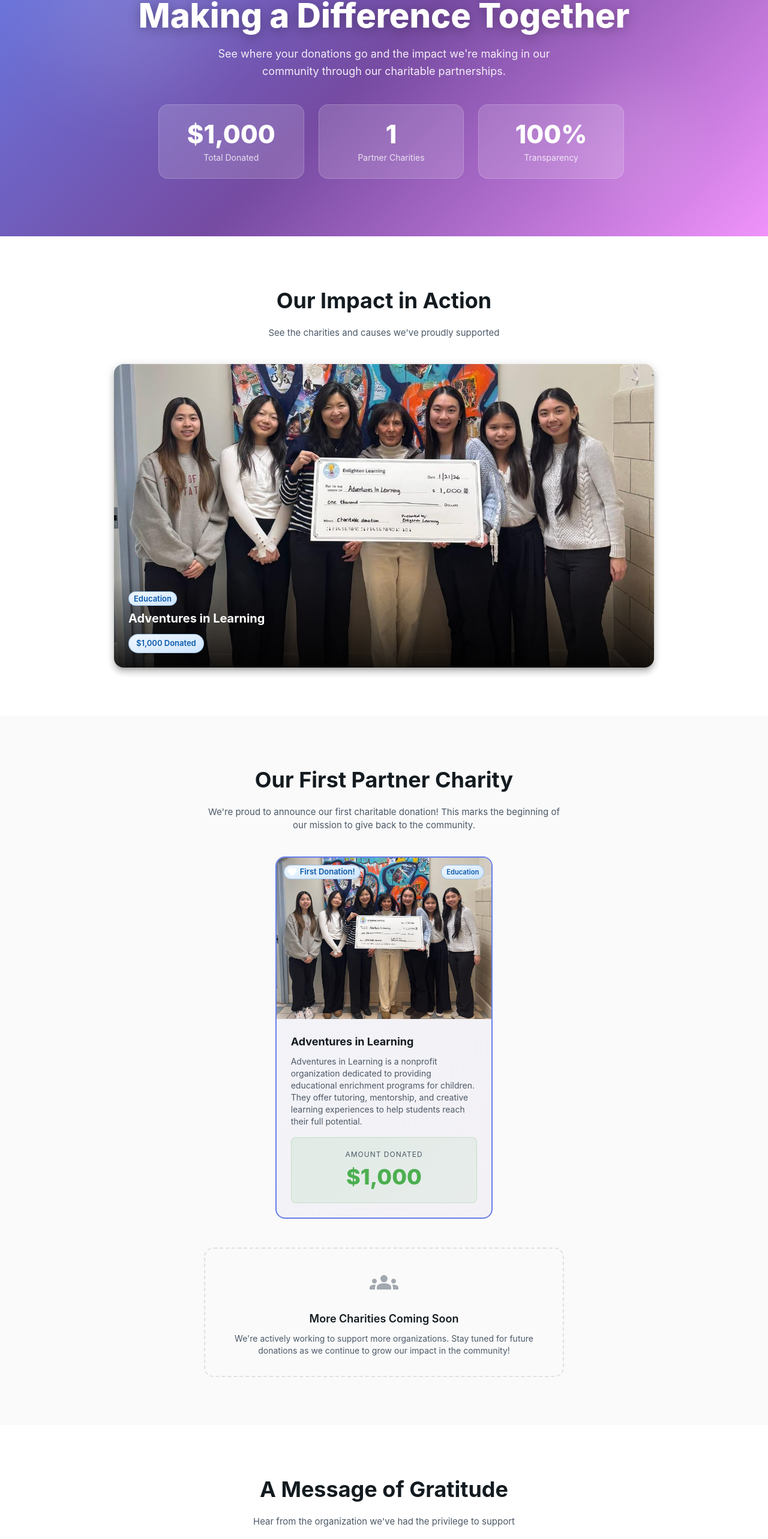
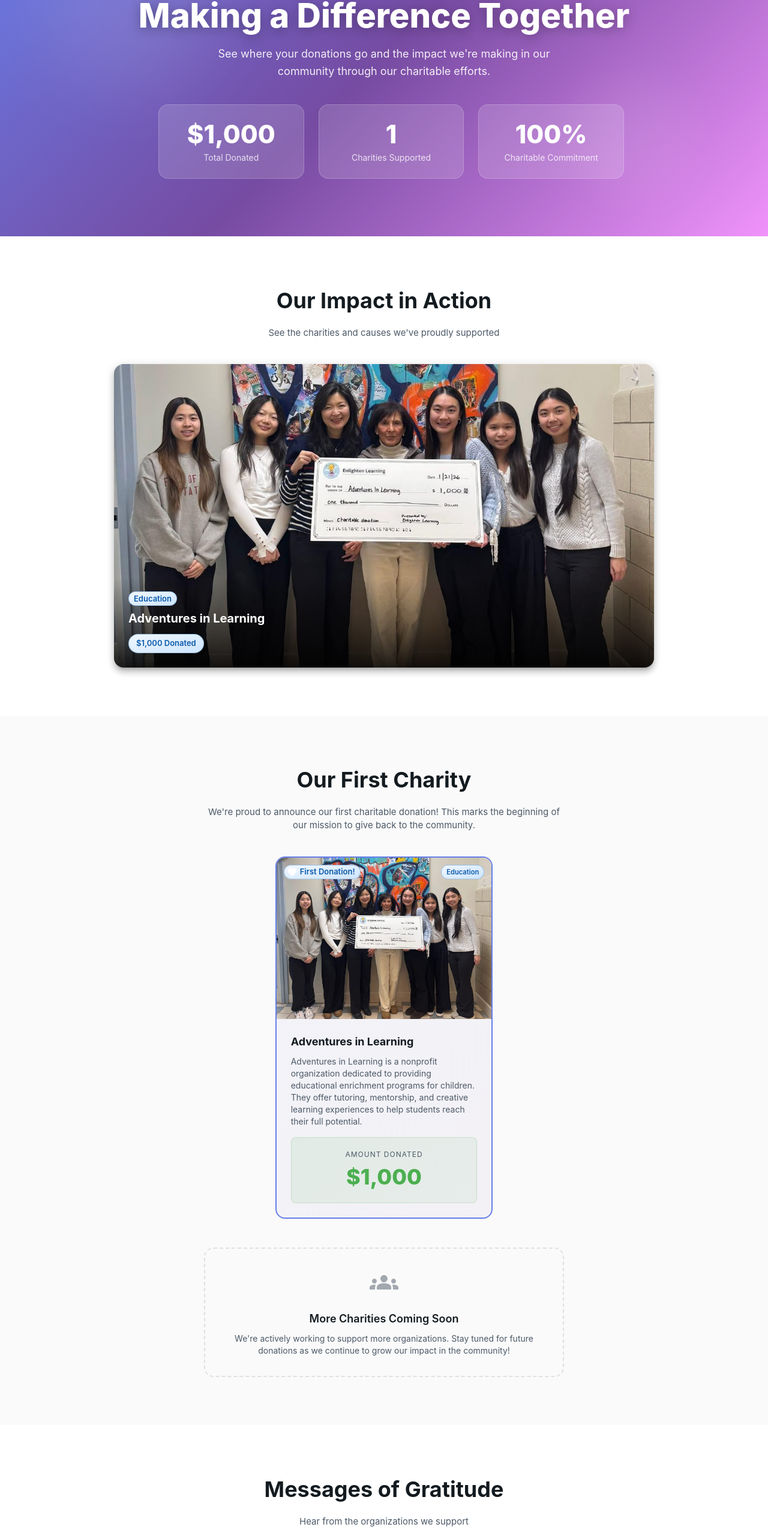
Before and after one commit to Jonathanz4344/EnlightenLearning, a React (Vite) app: page /Charities in a window 1280 px wide. Shown: the part 207-2773 px from the top of the page at 60% size. Built offline with nearby package versions, Linux system fonts and the light colour scheme.

Commit message:
Update Charities.jsx

```diff
--- a/src/components/charities/Charities.jsx
+++ b/src/components/charities/Charities.jsx
@@ -49,14 +49,14 @@
 
 // Placeholder testimonials - replace with real quotes
 const testimonials = [
-    {
-        id: 1,
-        quote: "We are incredibly grateful for Enlighten Learning's generous $1,000 donation. Their support helps us continue providing educational enrichment programs for children in our community.",
-        author: "Adventures in Learning",
-        role: "Partner Organization",
-        organization: "Adventures in Learning",
-        avatar: "/images/charity/charity1.jpg",
-    },
+    // {
+    //     id: 1,
+    //     quote: "We are incredibly grateful for Enlighten Learning's generous $1,000 donation. Their support helps us continue providing educational enrichment programs for children in our community.",
+    //     author: "Adventures in Learning",
+    //     role: "Charity Organization",
+    //     organization: "Adventures in Learning",
+    //     avatar: "/images/charity/charity1.jpg",
+    // },
 ];
 
 // Hero Section Component
@@ -152,7 +152,7 @@
                             lineHeight: 1.6,
                         }}
                     >
-                        See where your donations go and the impact we're making in our community through our charitable partnerships.
+                        See where your donations go and the impact we're making in our community through our charitable efforts.
                     </Typography>
 
                     {/* Impact Stats */}
@@ -197,7 +197,7 @@
                                     {totalCharities}
                                 </Typography>
                                 <Typography variant="body2" sx={{ color: 'rgba(255,255,255,0.8)' }}>
-                                    Partner Charities
+                                   Charities Supported
                                 </Typography>
                             </Paper>
                         </Grid>
@@ -219,7 +219,7 @@
                                     100%
                                 </Typography>
                                 <Typography variant="body2" sx={{ color: 'rgba(255,255,255,0.8)' }}>
-                                    Transparency
+                                   Charitable Commitment
                                 </Typography>
                             </Paper>
                         </Grid>
@@ -409,7 +409,7 @@
     );
 };
 
-// Partner Charities Grid Component - Optimized for single/few charities
+// Charities Grid Component - Optimized for single/few charities
 const CharitiesGrid = () => {
     const { mode = "light" } = useMode() || {};
     const isDarkMode = mode === "dark";
@@ -430,7 +430,7 @@
                         mb: 2,
                     }}
                 >
-                    {charitiesData.length === 1 ? 'Our First Partner Charity' : 'Our Partner Charities'}
+                    {charitiesData.length === 1 ? 'Our First Charity' : 'Our Charities'}
                 </Typography>
                 <Typography
                     variant="body1"
@@ -611,8 +611,58 @@
     const { mode = "light" } = useMode() || {};
     const isDarkMode = mode === "dark";
 
-    // Don't show testimonials section if none exist
-    if (testimonials.length === 0) return null;
+    // Show "coming soon" message if no testimonials
+    if (testimonials.length === 0) {
+        return (
+            <Box sx={{ py: { xs: 6, md: 10 } }}>
+                <Container maxWidth="lg">
+                    <Typography
+                        variant="h4"
+                        sx={{
+                            fontWeight: 700,
+                            textAlign: 'center',
+                            mb: 2,
+                        }}
+                    >
+                        Messages of Gratitude
+                    </Typography>
+                    <Typography
+                        variant="body1"
+                        sx={{
+                            textAlign: 'center',
+                            color: 'text.secondary',
+                            mb: 5,
+                            maxWidth: 600,
+                            mx: 'auto',
+                        }}
+                    >
+                        Hear from the organizations we support
+                    </Typography>
+                    <Paper
+                        elevation={0}
+                        sx={{
+                            p: 4,
+                            maxWidth: 600,
+                            mx: 'auto',
+                            borderRadius: 4,
+                            border: '2px dashed',
+                            borderColor: isDarkMode ? 'rgba(255,255,255,0.2)' : 'rgba(0,0,0,0.1)',
+                            backgroundColor: 'transparent',
+                            textAlign: 'center',
+                        }}
+                    >
+                        <QuoteIcon sx={{ fontSize: 48, color: 'text.secondary', opacity: 0.5, mb: 2 }} />
+                        <Typography variant="h6" sx={{ fontWeight: 600, mb: 1 }}>
+                            Testimonials Coming Soon
+                        </Typography>
+                        <Typography variant="body2" color="text.secondary">
+                            We're collecting messages of gratitude from the charities we support. Check back soon to hear how your donations are making a difference!
+                        </Typography>
+                    </Paper>
+                </Container>
+            </Box>
+        );
+    }
 
     return (
         <Box sx={{ py: { xs: 6, md: 10 } }}>
```
